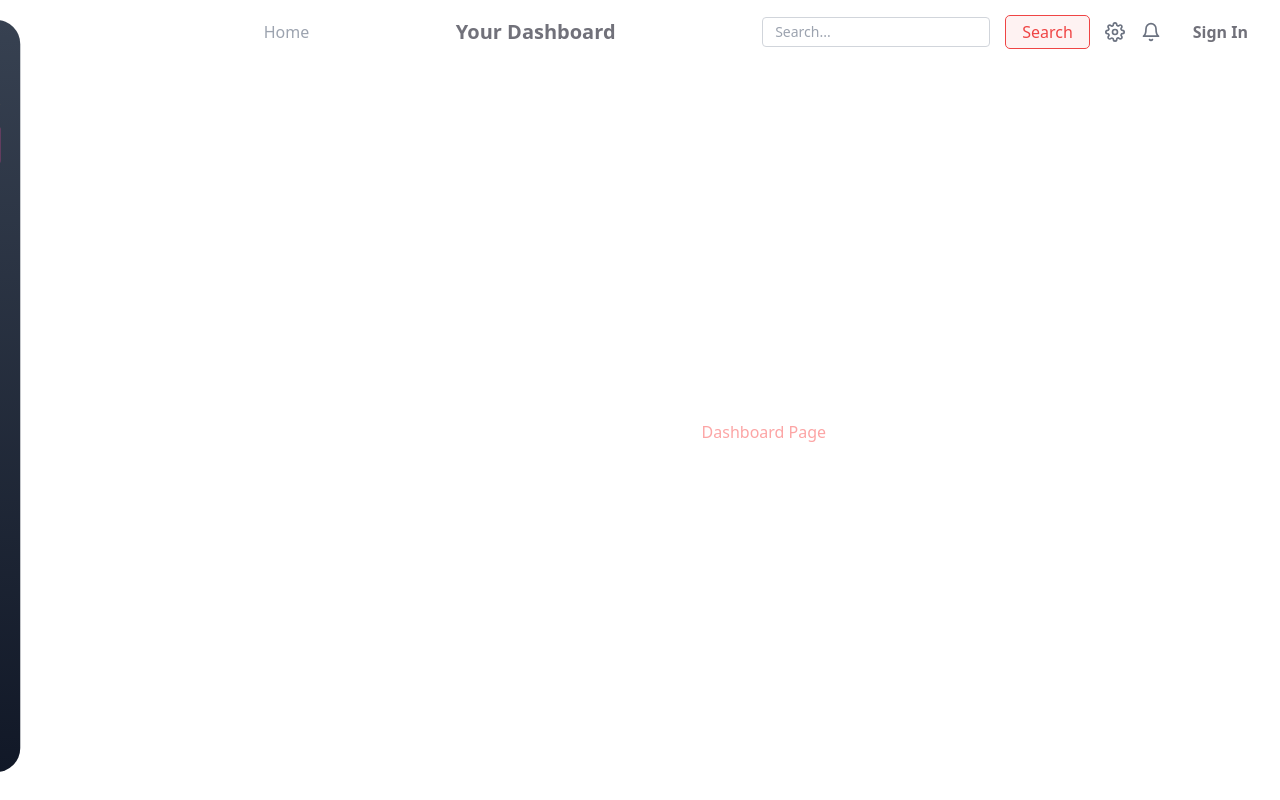
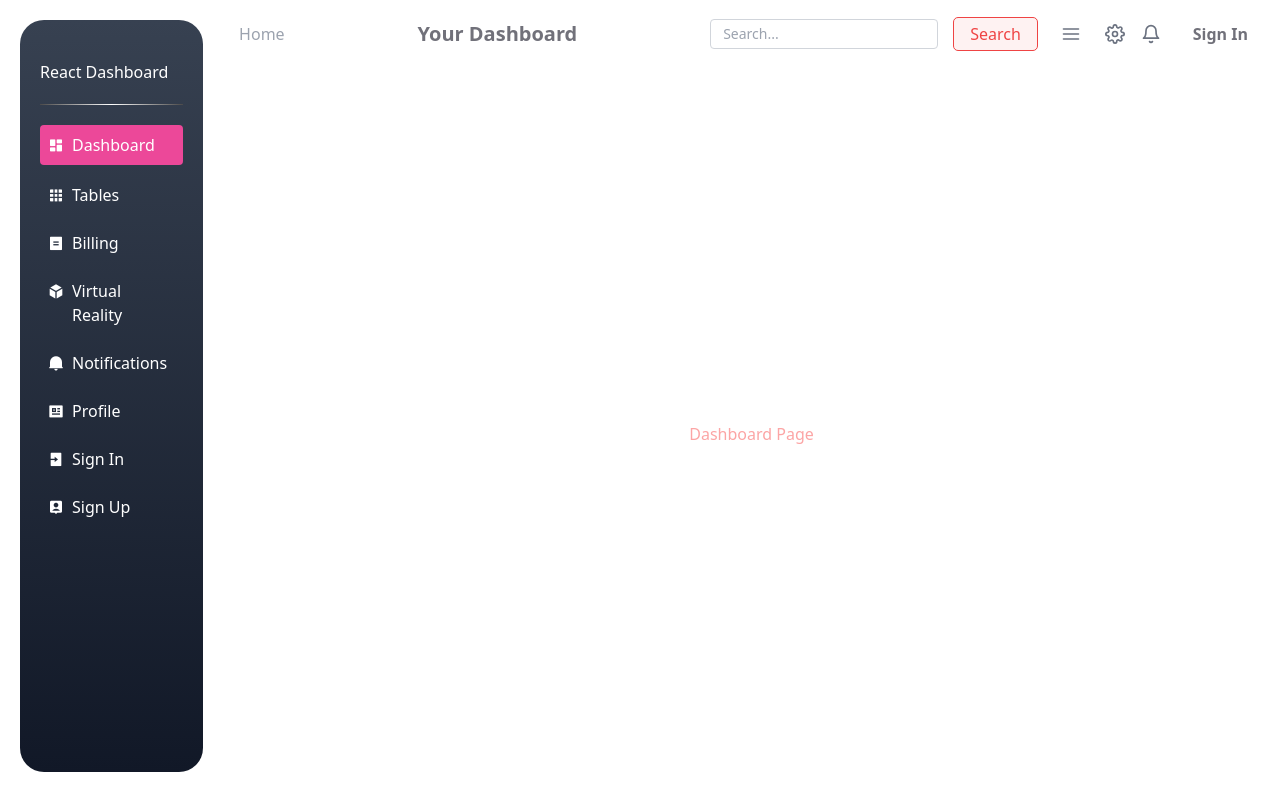
Before and after one commit to KingsLandingCS/react-dashboard, a React (Vite) app: page / in a window 1280 px wide. Built offline with nearby package versions, Linux system fonts and the light colour scheme.

Commit message:
learning

```diff
--- a/package.json
+++ b/package.json
@@ -11,6 +11,7 @@
   },
   "dependencies": {
     "gsap": "^3.12.5",
+    "prop-types": "^15.8.1",
     "react": "^18.3.1",
     "react-breadcrumbs-dynamic": "^1.2.1",
     "react-dom": "^18.3.1",
--- a/src/App.jsx
+++ b/src/App.jsx
@@ -1,7 +1,6 @@
-// src/App.jsx
 import { BrowserRouter as Router, Route, Routes } from 'react-router-dom';
-import { useEffect, useRef, useState } from 'react';
-import { gsap } from 'gsap'; // Import GSAP for animations
+import { useEffect, useRef, useState, useCallback } from 'react';
+import { gsap } from 'gsap';
 import Sidebar from './components/Sidebar';
 import Header from './components/Header';
 import Dashboard from './pages/Dashboard';
@@ -12,74 +11,70 @@ import Notifications from './pages/Notifications';
 import Profile from './pages/Profile';
 import SignIn from './pages/SignIn';
 import SignUp from './pages/SignUp';
-import './App.scss'; // Add your CSS for styling
+import './App.scss';
 
 function App() {
-  const sidebarRef = useRef(null); // Reference for the sidebar element
-  const mainContentRef = useRef(null); // Reference for the main content
-  const [isSidebarVisible, setIsSidebarVisible] = useState(window.innerWidth >= 1280); // Track sidebar visibility
+  const sidebarRef = useRef(null);
+  const [isSidebarVisible, setIsSidebarVisible] = useState(window.innerWidth >= 1280);
 
-  // Function to handle window resizing and trigger animations
-  const handleSidebarAnimation = () => {
+  const handleSidebarAnimation = useCallback(() => {
     const sidebar = sidebarRef.current;
-    const mainContent = mainContentRef.current;
 
-    if (window.innerWidth >= 1280 && !isSidebarVisible) {
-      // Show the sidebar with animation on XL screens and above
-      gsap.to(sidebar, { x: '0%', duration: 0.5, ease: 'power2.out' });
-      gsap.to(mainContent, { width: '83.3333%', duration: 0.5, ease: 'power2.out' }); // 5/6 width for main content
-      setIsSidebarVisible(true);
-    } else if (window.innerWidth < 1280 && isSidebarVisible) {
-      // Hide the sidebar with animation on smaller screens
+    if (isSidebarVisible) {
+      gsap.to(sidebar, {
+        x: '0%',
+        duration: 0.5,
+        ease: 'power2.out',
+        display: 'block',
+      });
+    } else {
       gsap.to(sidebar, {
         x: '-100%',
         duration: 0.5,
         ease: 'power2.in',
         onComplete: () => {
-          setIsSidebarVisible(false); // Only update state after animation completes
+          gsap.set(sidebar, { display: 'none' });
         },
       });
-      gsap.to(mainContent, { width: '100%', duration: 0.5, ease: 'power2.in' }); // Full width for main content
     }
+  }, [isSidebarVisible]); // Added isSidebarVisible as dependency
+
+  const toggleSidebar = () => {
+    setIsSidebarVisible(prevState => !prevState);
   };
 
   useEffect(() => {
-    // Apply the animation when component mounts
     handleSidebarAnimation();
+  }, [handleSidebarAnimation]);
 
-    // Listen for window resize to apply the animation
-    window.addEventListener('resize', handleSidebarAnimation);
+  useEffect(() => {
+    const handleResize = () => {
+      if (window.innerWidth >= 1280) {
+        setIsSidebarVisible(true);
+      } else {
+        setIsSidebarVisible(false);
+      }
+    };
 
-    // Clean up the event listener when component unmounts
+    window.addEventListener('resize', handleResize);
     return () => {
-      window.removeEventListener('resize', handleSidebarAnimation);
+      window.removeEventListener('resize', handleResize);
     };
-  }, [isSidebarVisible]); // Re-run the effect when sidebar visibility changes
+  }, []);
 
   return (
     <Router>
-      {/* main-app */}
       <div className="app flex h-screen">
-
-        {/* sidebar */}
         <div
-          ref={sidebarRef} // Attach the sidebar reference for GSAP to manipulate
-          className={`sidebar-overlay p-5 w-1/6 m-5 rounded-3xl bg-gradient-to-t from-gray-900 to-gray-700 z-2 ${isSidebarVisible ? 'block' : 'hidden'}`}
-          style={{ transform: 'translateX(-100%)' }} // Sidebar is initially hidden
+          ref={sidebarRef}
+          className={`sidebar-overlay fixed xl:relative xl:flex p-5 w-1/6 m-5 rounded-3xl bg-gradient-to-t from-gray-900 to-gray-700 z-2`}
+          style={{ display: isSidebarVisible ? 'block' : 'none' }}
         >
           <Sidebar />
         </div>
-
-        {/* main content area */}
-        <div
-          ref={mainContentRef} // Attach the main content reference for GSAP to manipulate
-          className="main-content flex flex-col text-red-300 w-full xl:w-5/6"
-        >
-          {/* Header component */}
-          <Header />
+        <div className="main-content flex flex-col text-red-300 w-full z-1">
+          <Header toggleSidebar={toggleSidebar} />
           <div className="flex-1 flex items-center justify-center p-6">
-
-            {/* pages */}
             <Routes>
               <Route path="/" element={<Dashboard />} />
               <Route path="/tables" element={<Tables />} />
--- a/src/components/Header.jsx
+++ b/src/components/Header.jsx
@@ -1,7 +1,8 @@
 import { Link, useLocation } from 'react-router-dom';
-import { FiSettings, FiBell } from 'react-icons/fi';
+import { FiSettings, FiBell, FiMenu } from 'react-icons/fi';
+import PropTypes from 'prop-types'; // Import PropTypes
 
-const Header = () => {
+const Header = ({ toggleSidebar }) => {
     const location = useLocation();
     const pathnames = location.pathname.split('/').filter(x => x);
 
@@ -44,8 +45,14 @@ const Header = () => {
                         placeholder="Search..."
                         className="border border-gray-300 rounded px-3 py-1 text-sm focus:outline-none focus:border-gray-400"
                     />
+
                     <button className="bg-red-50 text-red-500 px-4 py-1 rounded outline outline-1 outline-red-500 hover:bg-red-500 hover:text-white">
                         Search
+                    </button>
+
+                    {/* Button for toggling sidebar */}
+                    <button onClick={toggleSidebar} className="p-2 rounded hover:bg-gray-200">
+                        <FiMenu className="text-xl text-gray-500" />
                     </button>
                     <Link to="/settings">
                         <FiSettings className="text-xl text-gray-500 hover:text-gray-600" />
@@ -62,4 +69,9 @@ const Header = () => {
     );
 };
 
+// PropTypes for validation
+Header.propTypes = {
+    toggleSidebar: PropTypes.func.isRequired, // Validate toggleSidebar as a required function
+};
+
 export default Header;
```
Also changed, not shown: 1 other file (tests, documents, lock files or other folders).
